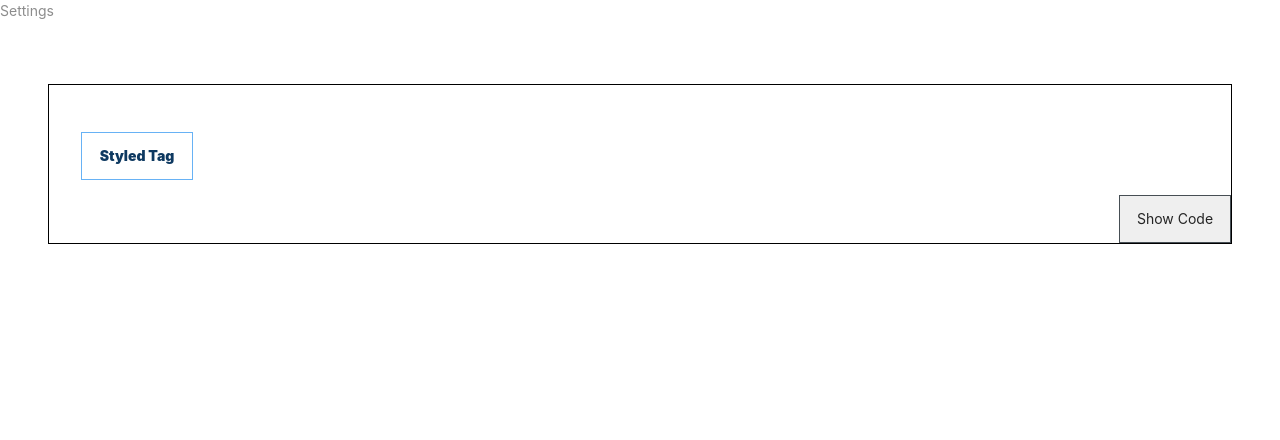
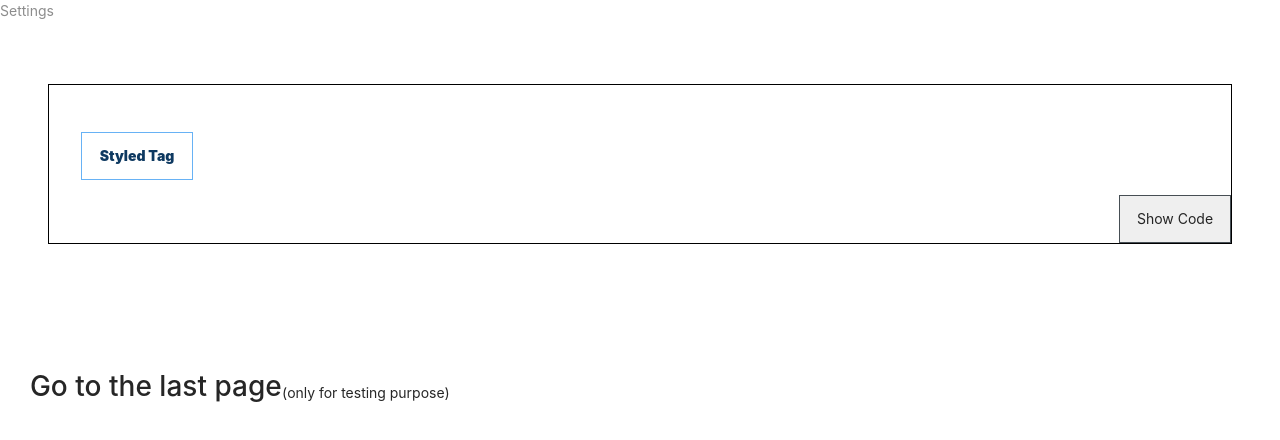
Before and after one commit to adnaandeveloper/CompanyTest, a React (Create React App) app: page / in a window 1280 px wide. Shown: the top 440 px of the page. Built offline with nearby package versions, Linux system fonts and the light colour scheme.

Commit message:
last update

```diff
--- a/src/App.js
+++ b/src/App.js
@@ -12,7 +12,7 @@ const App = () => {
   let navigate = useNavigate();
   const location = useLocation();
   const onBack = (array, index) => {
-    navigate(`${array.slice(0, index - 1).join('/')}`);
+    navigate(`${array.slice(0, index + 1).join('/')}`);
     console.log('hello adnaan');
   };
 
--- a/src/components/StyledBreadcrumb.jsx
+++ b/src/components/StyledBreadcrumb.jsx
@@ -7,8 +7,7 @@ import BreadcrumbItem from 'antd/lib/breadcrumb/BreadcrumbItem';
 const StyledBreadcrumb = (props) => {
   let navigate = useNavigate();
   const pathnames = props.breadCrumbs.pathname.split('/');
-  const [backPathIndex, setBackPathIndex] = useState(pathnames.length);
-
+  const [backPath, setBackPath] = useState(pathnames.length);
   const homepath = pathnames.map(
     (item, index) =>
       index === 0 && (
@@ -18,16 +17,11 @@ const StyledBreadcrumb = (props) => {
       )
   );
   const homePathWithArrow = props.showArrow ? (
-    <div
-      onClick={navigate('/')}
-      style={{ display: 'flex', alignItems: 'center', cursor: 'pointer' }}
-    >
+    <div style={{ display: 'flex', alignItems: 'center', cursor: 'pointer' }}>
       <ArrowLeftOutlined style={{ marginRight: '4px' }} /> {homepath}
     </div>
   ) : (
-    <div style={{ cursor: 'pointer' }} onClick={navigate('/')}>
-      {homepath}
-    </div>
+    <div style={{ cursor: 'pointer' }}>{homepath}</div>
   );
   const lastPath = pathnames.map(
     (item, index, arr) =>
@@ -36,8 +30,8 @@ const StyledBreadcrumb = (props) => {
           <ArrowLeftOutlined
             key={index}
             onClick={() => {
-              props.onBack(pathnames, backPathIndex);
-              setBackPathIndex(backPathIndex - 1);
+              navigate(`${pathnames.slice(0, backPath - 1).join('/')}`);
+              setBackPath(backPath - 1);
             }}
           />
           {item}
@@ -50,7 +44,11 @@ const StyledBreadcrumb = (props) => {
       <Breadcrumb separator={' '} style={{ display: 'flex' }}>
         {pathnames.map((item, index, arr) =>
           index === 0 ? (
-            <BreadcrumbItem key={index} style={{ marginRight: '2px' }}>
+            <BreadcrumbItem
+              key={index}
+              style={{ marginRight: '2px' }}
+              onClick={() => navigate('/')}
+            >
               {homePathWithArrow}
             </BreadcrumbItem>
           ) : item.length > 0 && arr.length - 1 === index ? (
@@ -59,15 +57,15 @@ const StyledBreadcrumb = (props) => {
                 key={index}
                 style={{ display: 'flex', flexDirection: 'row ' }}
               >
-                <div style={{ fontWeight: '799' }}>{lastPath}</div>
+                <div>{lastPath}</div>
               </BreadcrumbItem>
             </Col>
           ) : (
             <BreadcrumbItem
               style={{ cursor: 'pointer' }}
-              onClick={() => props.onBack(pathnames, backPathIndex)}
+              onClick={() => props.onBack(pathnames, index)}
             >
-              {item.length > 1 && '/ '} {item}
+              {item.length > 1 && '/ '} {item}{' '}
             </BreadcrumbItem>
           )
         )}
--- a/src/pages/Setting.jsx
+++ b/src/pages/Setting.jsx
@@ -1,10 +1,35 @@
 import React from 'react';
+import { useLocation, useNavigate } from 'react-router-dom';
 import StyledTag from '../components/StyledTag';
 
 const Setting = () => {
+  let navigate = useNavigate();
+  const location = useLocation();
   return (
     <>
       <StyledTag bold />
+      <div
+        style={{
+          justifyContent: 'center',
+          alignItems: 'center',
+          marginTop: '5rem',
+          display: 'flex',
+          width: '30rem',
+          height: '100%',
+        }}
+      >
+        <div>
+          <h1
+            style={{ cursor: 'pointer' }}
+            onClick={() =>
+              navigate('/companysettng/projectsettings/spicialproject')
+            }
+          >
+            Go to the last page
+          </h1>
+        </div>
+        <div>(only for testing purpose)</div>
+      </div>
     </>
   );
 };
```
